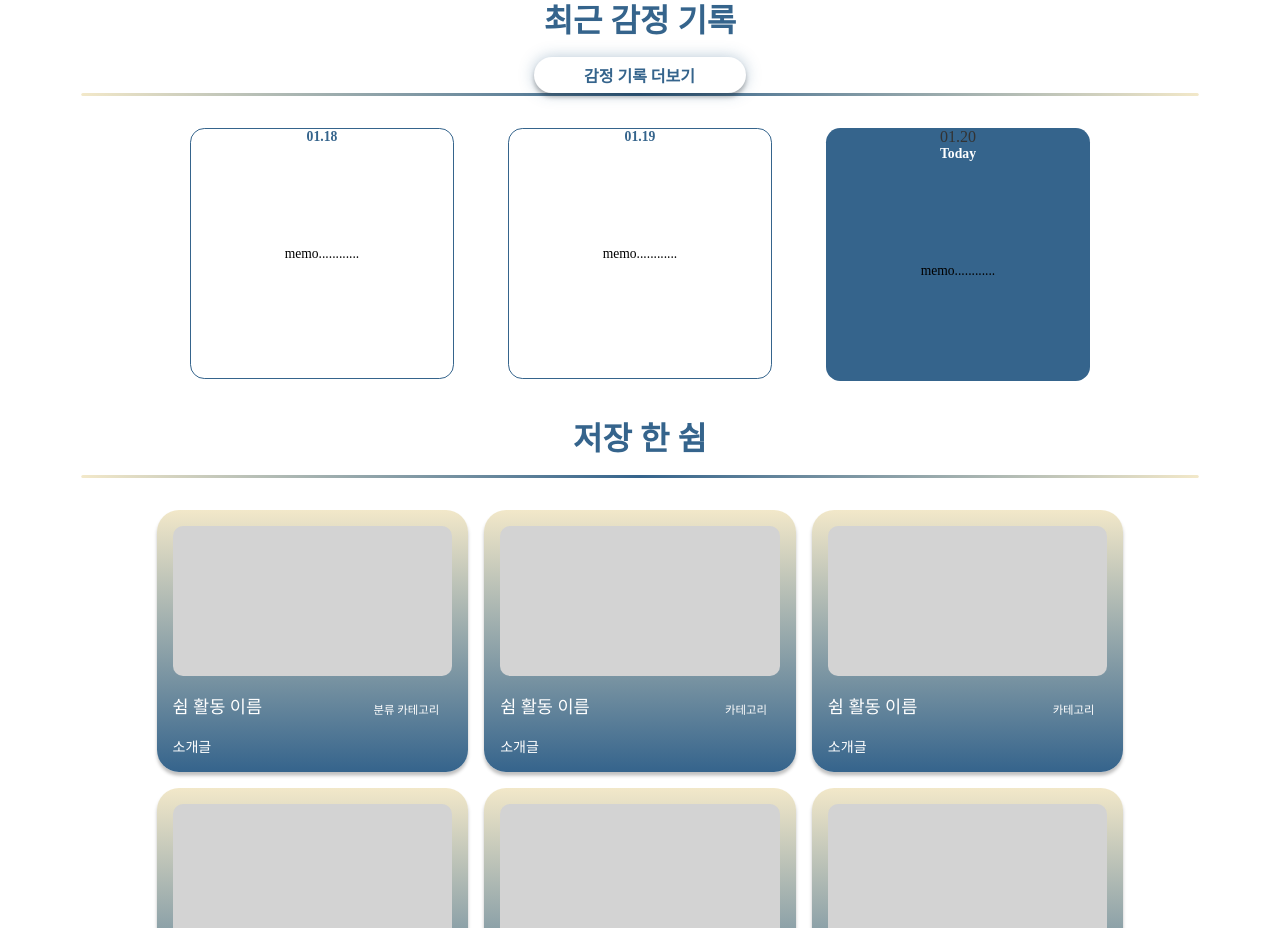
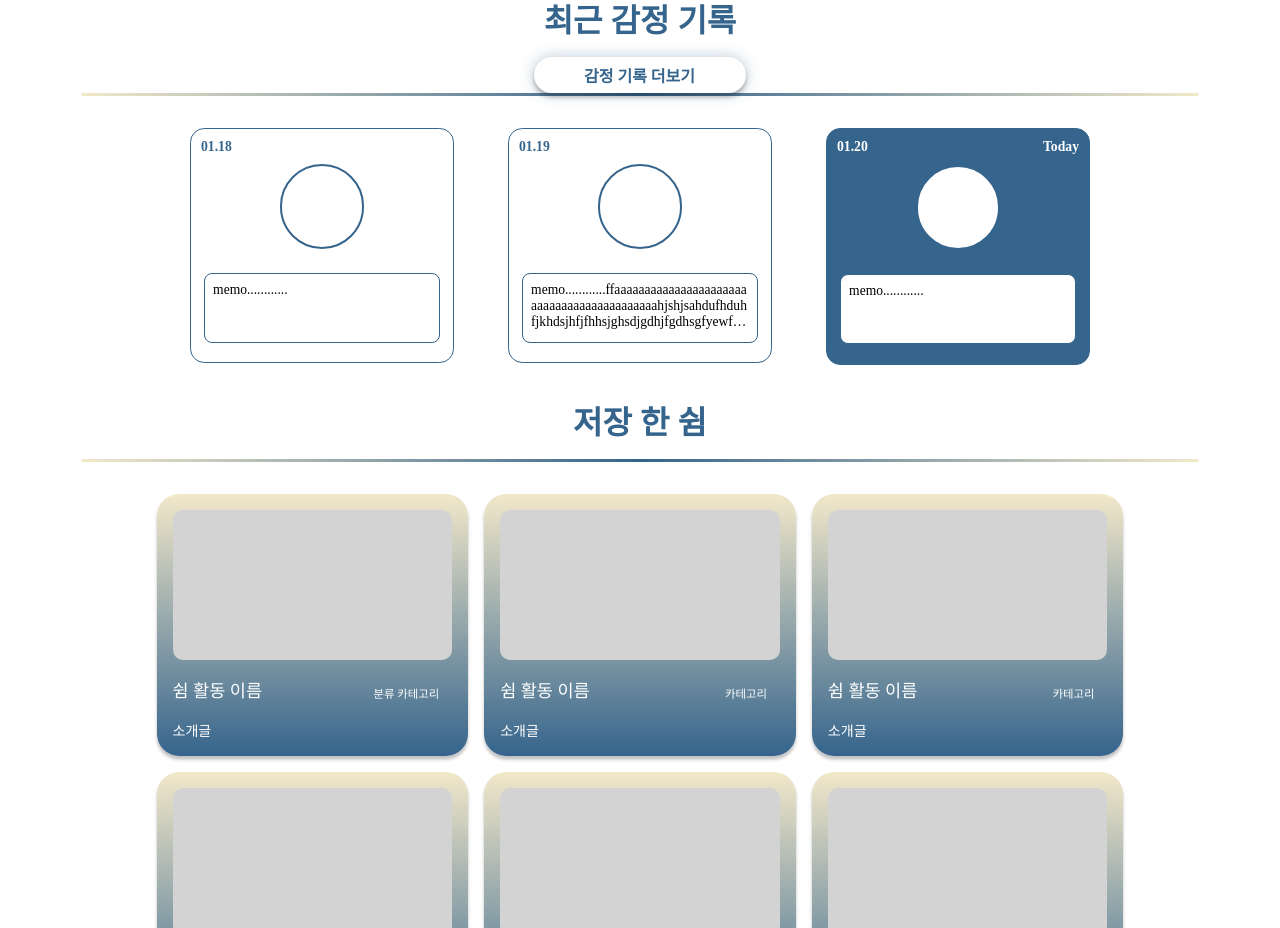
Before and after one commit to Serengeti-HYU/Hyu_frontend, a React (Create React App) app: page /mypage in a window 1280 px wide. Shown: the part 800-1728 px from the top of the page. Built offline with nearby package versions, Linux system fonts and the light colour scheme; a web font is replaced by a local one.

Commit message:
Chore: EmotionRecrds

```diff
--- a/src/pages/Profile/EmotionRecords.jsx
+++ b/src/pages/Profile/EmotionRecords.jsx
@@ -7,6 +7,7 @@ const Container = styled.div`
   width: 100%;
   max-width: 900px;
 `;
+
 const EmotionContainer = styled.div`
   display: flex;
   justify-content: space-between;
@@ -14,54 +15,71 @@ const EmotionContainer = styled.div`
 
 const EmotionCard = styled.div`
   width: 16.5rem;
-  height: 15.7rem;
+  height: 14.7rem;
   border-radius: 14.265px;
   border: 0.848px solid #35648c;
   background: #fff;
-  #date {
-    color: #35648c;
-    font-size: 13.695px;
-    font-style: normal;
-    font-weight: 700;
-    line-height: normal;
-  }
-  #today-date {
-    color: #fff;
-    font-size: 13.695px;
-    font-style: normal;
-    font-weight: 700;
-    line-height: normal;
+  display: flex;
+  flex-direction: column;
+  align-items: center;
+  justify-content: center;
+  position: relative;
+`;
+
+const TodayEmotionCard = styled(EmotionCard)`
+  height: 14.8rem;
+  background: #35648c;
+  color: #fff;
+`;
+
+const DateText = styled.div`
+  position: absolute;
+  top: 10px;
+  left: 10px;
+  color: ${(props) => (props.today ? "#fff" : "#35648c")};
+  font-size: 13.695px;
+  font-weight: 700;
+`;
+
+const TodayMark = styled.div`
+  position: absolute;
+  top: 10px;
+  right: 10px;
+  color: #fff;
+  font-size: 13.695px;
+  font-weight: 700;
+`;
+
+const EmotionMemo = styled.div`
+  margin-top: 1rem;
+  padding: 0.5rem;
+  width: 90%;
+  height: 30%;
+  text-align: left;
+  font-size: 13.564px;
+  font-weight: 500;
+  border-radius: 8px;
+  border: 0.848px solid #35648c;
+  background: ${(props) => (props.today ? "#fff" : "transparent")};
+  color: ${(props) => (props.today ? "#000" : "#000")};
+  #content {
+    display: -webkit-box;
+    word-break: break-word;
+    -webkit-line-clamp: 3;
+    -webkit-box-orient: vertical;
+    overflow: hidden;
+    text-overflow: ellipsis;
   }
 `;
-const TodayEmotionCard = styled.div`
-  width: 16.5rem;
-  height: 15.8rem;
-  border-radius: 14.265px;
-  background: #35648c;
-`;
-const TodayMark = styled.div`
-  position: absoluute;
-  color: #fff;
-  font-size: 13.695px;
-  font-style: normal;
-  font-weight: 700;
-  line-height: normal;
-`;
-const EmotionMemo = styled.p`
-  margin-top: 1rem;
-  color: #000;
-  font-size: 13.564px;
-  font-style: normal;
-  font-weight: 500;
-  line-height: normal;
-`;
+
 const EmotionFace = styled.div`
   width: 84.776px;
   height: 84.776px;
-  flex-shrink: 0;
-  fill: #fff;
-  stroke-width: 2.543px;
-  stroke: #35648c;
+  background-color: #fff;
+  border-radius: 50%;
+  border: 2.543px solid #35648c;
+  margin-bottom: 0.5rem;
+  margin-top: 1rem;
 `;
 
 const EmotionRecords = () => {
@@ -69,20 +87,29 @@ const EmotionRecords = () => {
     <Container>
       <EmotionContainer>
         <EmotionCard>
-          <div id="date">01.18</div>
+          <DateText>01.18</DateText>
           <EmotionFace />
-          <EmotionMemo>memo............</EmotionMemo>
+          <EmotionMemo>
+            <div id="content">memo............</div>
+          </EmotionMemo>
         </EmotionCard>
         <EmotionCard>
-          <div id="date">01.19</div>
+          <DateText>01.19</DateText>
           <EmotionFace />
-          <EmotionMemo>memo............</EmotionMemo>
+          <EmotionMemo>
+            <div id="content">
+              memo............ffaaaaaaaaaaaaaaaaaaaaaaaaaaaaaaaaaaaaaaaaaaahjshjsahdufhduhfjkhdsjhfjfhhsjghsdjgdhjfgdhsgfyewfgdshjfgyghjsdfgdhjdgsgfyfgs
+              dhghjgh
+            </div>
+          </EmotionMemo>
         </EmotionCard>
         <TodayEmotionCard>
-          <div id="today-date">01.20</div>
+          <DateText today>01.20</DateText>
           <TodayMark>Today</TodayMark>
           <EmotionFace />
-          <EmotionMemo>memo............</EmotionMemo>
+          <EmotionMemo today>
+            <div id="content">memo............</div>
+          </EmotionMemo>
         </TodayEmotionCard>
       </EmotionContainer>
     </Container>
```
